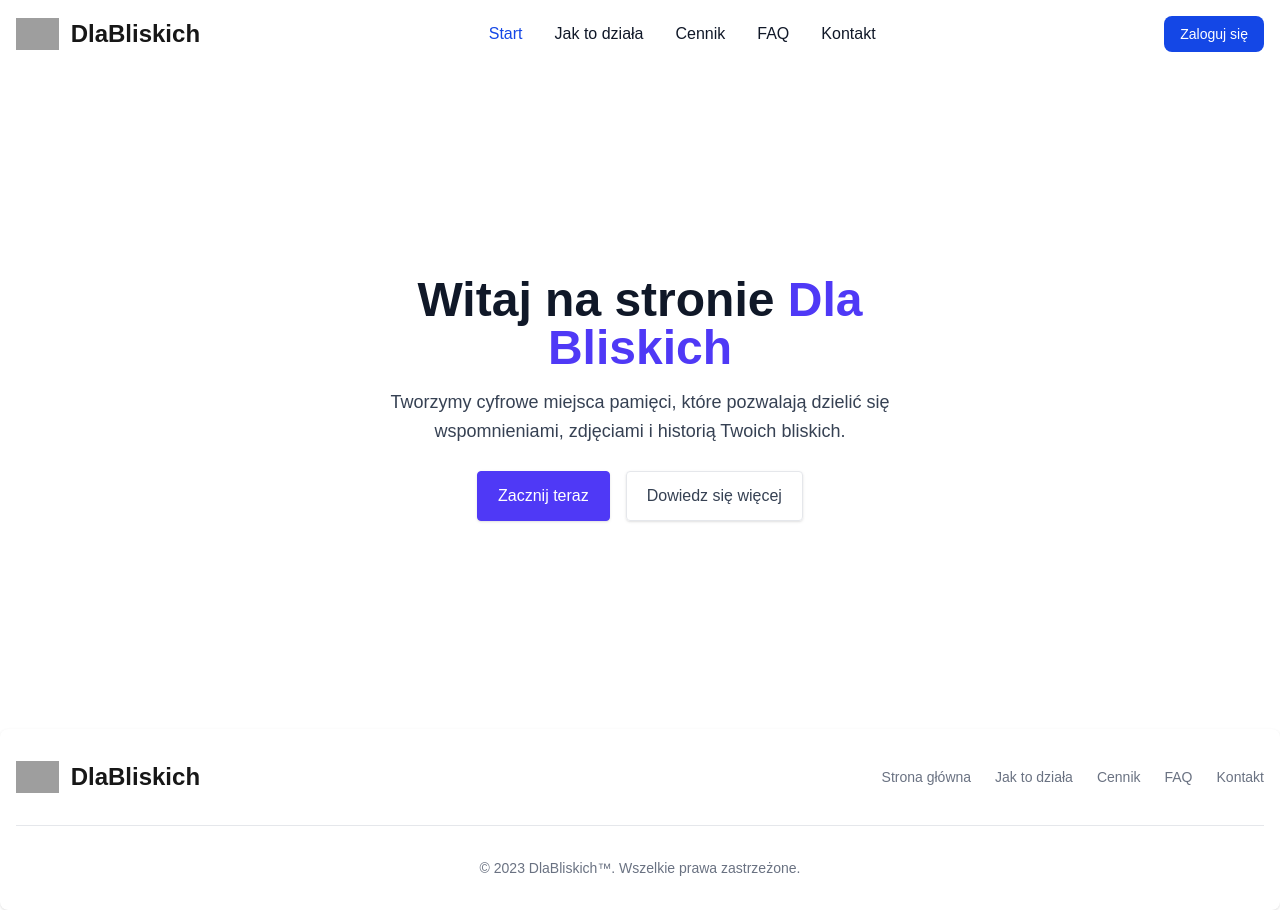
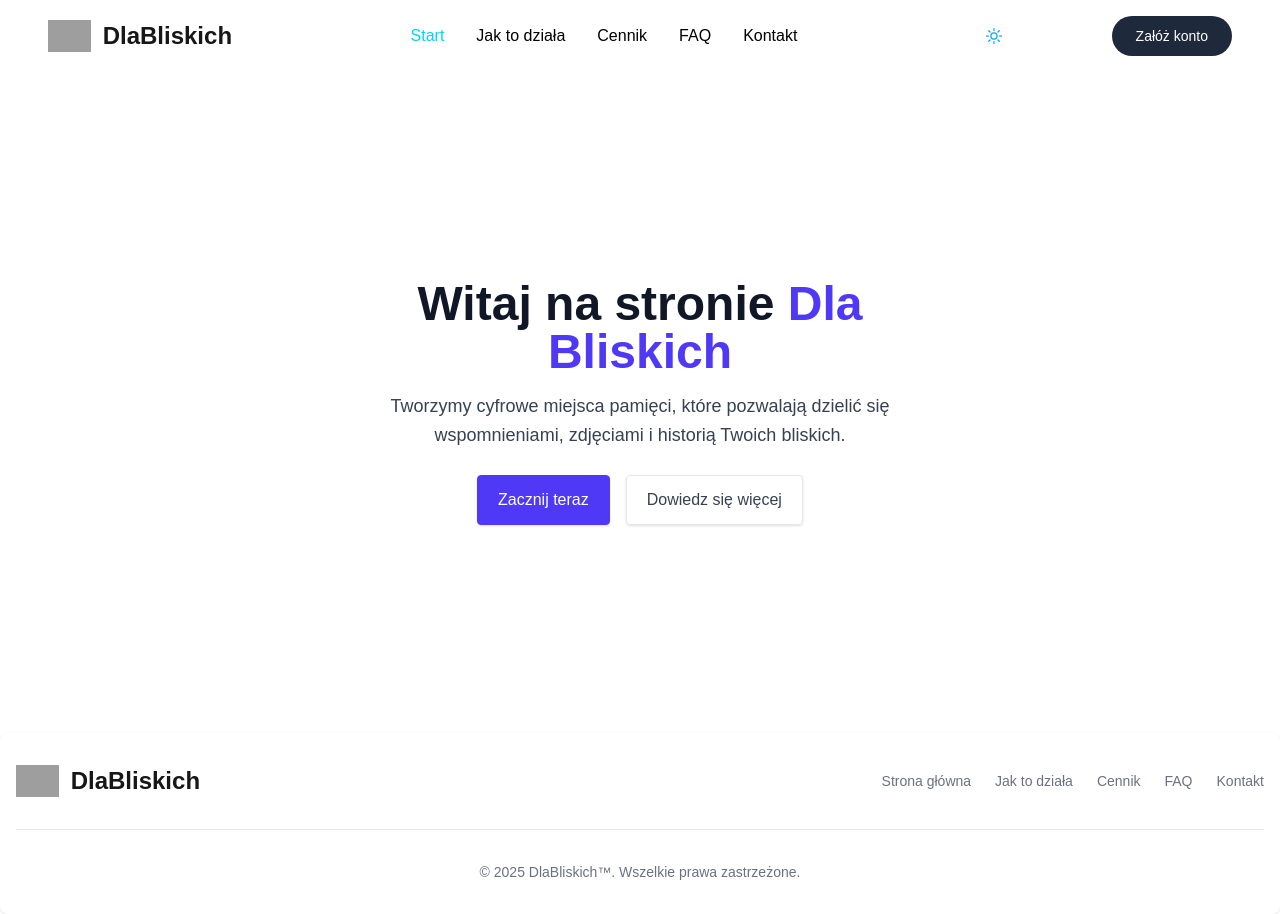
Before and after one commit to Marcinr1984/strona-informacyjna, a Next.js app: page / in a window 1280 px wide. Built offline with nearby package versions, Linux system fonts and the light colour scheme; grey boxes are pictures that could not be loaded.

Commit message:
Dodano domyślną ikonę dark mode, poprawiono wygląd i styl przełącznika oraz przycisków logowania i rejestracji

```diff
--- a/components/Footer.tsx
+++ b/components/Footer.tsx
@@ -29,7 +29,7 @@ export default function Footer() {
         </div>
         <hr className="my-6 border-gray-200 sm:mx-auto dark:border-gray-700 lg:my-8" />
         <span className="block text-sm text-gray-500 sm:text-center dark:text-gray-400">
-          © 2023 <Link href="/" className="hover:underline">DlaBliskich™</Link>. Wszelkie prawa zastrzeżone.
+          © 2025 <Link href="/" className="hover:underline">DlaBliskich™</Link>. Wszelkie prawa zastrzeżone.
         </span>
       </div>
     </footer>
--- a/components/Menu.tsx
+++ b/components/Menu.tsx
@@ -1,26 +1,84 @@
 'use client'
-import { useState } from 'react'
+import { useState, useEffect } from 'react'
 import Link from 'next/link'
 import { usePathname } from 'next/navigation'
 
 export default function Menu() {
   const [isOpen, setIsOpen] = useState(false)
+  const [isDarkMode, setIsDarkMode] = useState(false)
   const pathname = usePathname()
 
+useEffect(() => {
+  const theme = localStorage.theme
+
+  if (theme === 'light') {
+    document.documentElement.classList.remove('dark')
+    setIsDarkMode(false)
+  } else if (theme === 'dark') {
+    document.documentElement.classList.add('dark')
+    setIsDarkMode(true)
+  } else {
+    // Jeśli nie ma ustawień — sprawdź preferencje systemowe
+    const prefersDark = window.matchMedia('(prefers-color-scheme: dark)').matches
+    if (prefersDark) {
+      document.documentElement.classList.add('dark')
+      localStorage.theme = 'dark'
+      setIsDarkMode(true)
+    } else {
+      document.documentElement.classList.remove('dark')
+      localStorage.theme = 'light'
+      setIsDarkMode(false)
+    }
+  }
+}, [])
+
   return (
-    <nav className="bg-white border-gray-200 dark:bg-gray-900">
-      <div className="max-w-screen-xl flex flex-wrap items-center justify-between mx-auto p-4">
+    <nav className="bg-white dark:bg-gray-900 border-gray-200">
+      <div className="w-full flex flex-wrap items-center justify-between p-4 px-12">
         <Link href="/" className="flex items-center space-x-3 rtl:space-x-reverse">
           <img src="https://flowbite.com/docs/images/logo.svg" className="h-8" alt="Logo" />
           <span className="self-center text-2xl font-semibold whitespace-nowrap dark:text-white">DlaBliskich</span>
         </Link>
         <div className="flex md:order-2 space-x-3 md:space-x-0 rtl:space-x-reverse">
           <button
-            type="button"
-            className="text-white bg-blue-700 hover:bg-blue-800 focus:ring-4 focus:outline-none focus:ring-blue-300 font-medium rounded-lg text-sm px-4 py-2 text-center dark:bg-blue-600 dark:hover:bg-blue-700 dark:focus:ring-blue-800"
+            onClick={() => {
+              const htmlEl = document.documentElement
+              if (htmlEl.classList.contains('dark')) {
+                htmlEl.classList.remove('dark')
+                localStorage.theme = 'light'
+                setIsDarkMode(false)
+              } else {
+                htmlEl.classList.add('dark')
+                localStorage.theme = 'dark'
+                setIsDarkMode(true)
+              }
+            }}
+            role="button"
+            aria-label="Change theme"
+            className="dark:text-sky-500 text-sky-500 hover:bg-gray-800 p-2 rounded-lg dark:hover:bg-gray-800"
+          >
+            {isDarkMode ? (
+              <svg xmlns="http://www.w3.org/2000/svg" fill="none" viewBox="0 0 24 24" strokeWidth="1.5" stroke="currentColor" className="w-5 h-5">
+                <path strokeLinecap="round" strokeLinejoin="round" d="M21.752 15.002A9.718 9.718 0 0118 15.75c-5.385 0-9.75-4.365-9.75-9.75 0-1.33.266-2.597.748-3.752A9.753 9.753 0 003 11.25C3 16.635 7.365 21 12.75 21a9.753 9.753 0 009.002-5.998z" />
+              </svg>
+            ) : (
+              <svg xmlns="http://www.w3.org/2000/svg" fill="none" viewBox="0 0 24 24" strokeWidth="1.5" stroke="currentColor" className="w-5 h-5">
+                <path strokeLinecap="round" strokeLinejoin="round" d="M12 3v2.25m6.364.386l-1.591 1.591M21 12h-2.25m-.386 6.364l-1.591-1.591M12 18.75V21m-4.773-4.227l-1.591 1.591M5.25 12H3m4.227-4.773L5.636 5.636M15.75 12a3.75 3.75 0 11-7.5 0 3.75 3.75 0 017.5 0z" />
+              </svg>
+            )}
+          </button>
+          <Link
+            href="/auth/login"
+            className="text-white hover:text-cyan-400 text-sm font-medium px-4 py-2.5"
           >
             Zaloguj się
-          </button>
+          </Link>
+          <Link
+            href="/auth/register"
+            className="bg-[#1e293b] hover:bg-[#334155] text-white font-medium rounded-full text-sm px-6 py-2.5 text-center transition-colors"
+          >
+            Załóż konto
+          </Link>
           <button
             onClick={() => setIsOpen(!isOpen)}
             type="button"
@@ -35,7 +93,7 @@ export default function Menu() {
           </button>
         </div>
         <div className={`${isOpen ? 'block' : 'hidden'} items-center justify-between w-full md:flex md:w-auto md:order-1`} id="navbar-cta">
-          <ul className="flex flex-col font-medium p-4 md:p-0 mt-4 border border-gray-100 rounded-lg bg-gray-50 md:space-x-8 rtl:space-x-reverse md:flex-row md:mt-0 md:border-0 md:bg-white dark:bg-gray-800 md:dark:bg-gray-900 dark:border-gray-700">
+          <ul className="flex flex-col font-medium p-4 md:p-0 mt-4 border border-gray-100 rounded-lg bg-gray-50 md:space-x-8 rtl:space-x-reverse md:flex-row md:mt-0 md:border-0 md:bg-white dark:bg-gray-800 md:dark:bg-gray-900 dark:border-gray-700 text-black dark:text-white">
             {[
               { href: '/', label: 'Start' },
               { href: '/jak-to-dziala', label: 'Jak to działa' },
@@ -50,8 +108,8 @@ export default function Menu() {
                     href={href}
                     className={`block py-2 px-3 md:p-0 rounded-sm ${
                       isActive
-                        ? 'text-white bg-blue-700 md:bg-transparent md:text-blue-700 md:dark:text-blue-500'
-                        : 'text-gray-900 hover:bg-gray-100 md:hover:bg-transparent md:hover:text-blue-700 md:dark:hover:text-blue-500 dark:text-white dark:hover:bg-gray-700 dark:hover:text-white md:dark:hover:bg-transparent'
+                        ? 'text-cyan-400 bg-transparent md:bg-transparent md:text-cyan-400 md:dark:text-cyan-400'
+                        : 'text-black dark:text-white hover:text-cyan-400 md:hover:bg-transparent md:dark:hover:text-cyan-400 dark:hover:text-cyan-400'
                     }`}
                     aria-current={isActive ? 'page' : undefined}
                   >
```
